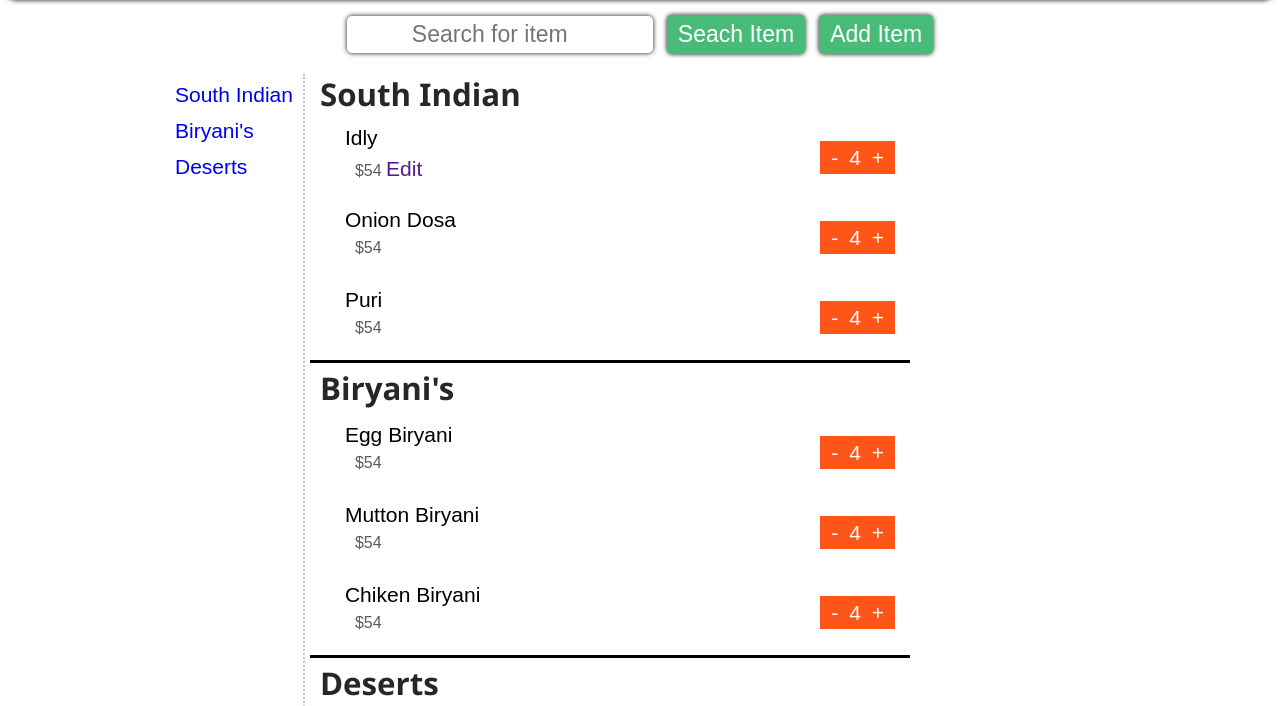
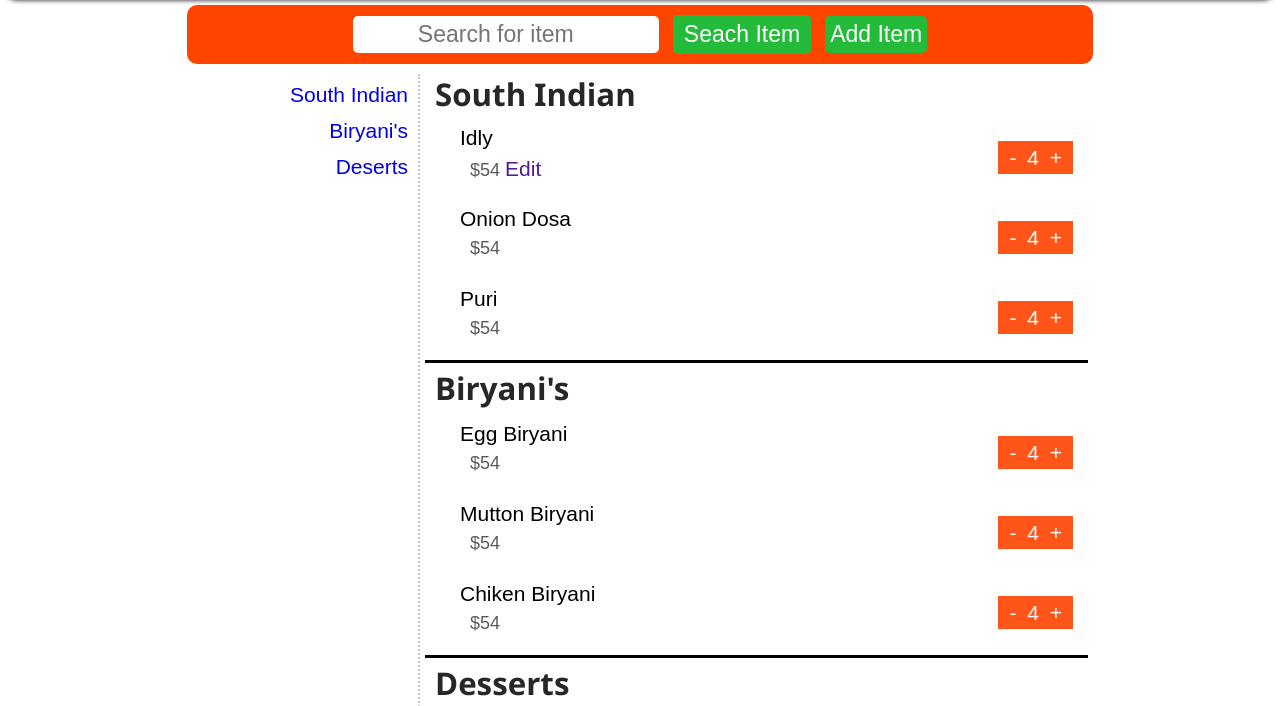
Before and after one commit to saipratap99/HTML_and_CSS, a plain HTML site: page index.html in a window 1280 px wide. Shown: the part 94-800 px from the top of the page. Drawn offline with Linux system fonts and the light colour scheme.

Commit message:
modified index page with some js

```diff
--- a/cm-app.css
+++ b/cm-app.css
@@ -51,9 +51,11 @@ body{
 .search-box{
   display: flex;
   align-items: center;
-  max-width: 75%;
+  max-width: 70%;
   margin: 5px auto;
   padding: 5px;
+  background-color: orangered;
+  border-radius: 10px;
 }
 .search-box > form{
   margin: 0 auto;
@@ -62,12 +64,11 @@ body{
   font-size: 23px;
   margin: 5px;
   padding: 5px;
-  box-shadow: 0px 0px 5px #0d0f11;
   border: 0px;
   text-align: center;
 }
-.search-box > form input[type="submit"]{
-  background-color: #48BB78;
+.search-box > form input[type="submit"],input[type="button"]{
+  background-color: rgba(21, 196, 64, 0.932);
   border: 1px solid transparent;
   border-radius: 5px;
   padding:5px 10px ;
@@ -80,15 +81,26 @@ body{
 
 
 
+.addItem-form{
+  width: 70%;
+  margin: 5px auto;
+  display: none;
+}
+.addItem-form form > input{
+  margin: 0 auto;
+}
+
+
 
 
 .menu-menuItems{
-  width: 75%;
+  max-width: 70%;
   margin: 0 auto;
   display: flex;
   font-family: sans-serif;
 }
 .cafeteria-menu{
+  width: 25%;
   margin: 5px;
   border-right: 2px dotted rgba(197, 194, 194, 0.966);
 }
@@ -102,6 +114,7 @@ body{
 .menu{
   margin: 5px;
   padding: 5px;
+  text-align: right;
 
 }
 .menuItem {
@@ -114,9 +127,12 @@ body{
   align-items: center;
   font-family: sans-serif;
 }
+.cafeteria-menuItems{
+  width: 75%;
+  margin: 0 auto;
+}
 .menuItems-list{
   border-bottom: 3px solid black;
-  width: 600px;
 }
 .menuItem > p{
   padding: 5px;
@@ -137,7 +153,7 @@ body{
    display: block;
    padding: 5px;
    margin: 5px;
-   font-size: 16px;
+   font-size: 18px;
    color: rgb(92, 91, 91);
  }
  .orderItem-add > a{
--- a/index.html
+++ b/index.html
@@ -8,6 +8,16 @@
   <link rel="stylesheet" type="text/css" href="cm-app.css">
   <link rel="stylesheet" type="text/css" href="reset.css">
   <link rel="stylesheet" type="text/css" href="typography.css">
+  <script>
+    function displayForm() {
+      var x = document.getElementById("addItem-form");
+      if (x.style.display === "none") {
+        x.style.display = "block";
+      } else {
+        x.style.display = "none";
+      }
+    }
+  </script>
 </head>
 
 <body>
@@ -25,20 +35,35 @@
     <form>
       <input type="search" placeholder="Search for item">
       <input type="submit" value="Seach Item">
-      <input type="submit" value="Add Item">
+      <input type="button" onclick=displayForm() value="Add Item">
+    </form>
+  </div>
+  <div class="addItem-form" id="addItem-form">
+    <form>
+      <input type="text" placeholder="Item name">
+      <input type="number" placeholder="Price"><br>
+      <input type="text" placeholder="Description of item">
+      <select id="cars" name="cars">
+        <option value="Breakfast">Biryani</option>
+        <option value="Biryani">South Indian</option>
+        <option value="Desserts">Desserts</option>
+        <option value="Ice Cream">Ice Cream</option>
+      </select>
+      <br>
+      <input type="submit" onclick=displayForm() placeholder="Add Item">
     </form>
   </div>
   <div class="menu-menuItems">
     <div class="cafeteria-menu">
       <ul>
-        <li class="menu"><a href="#">South Indian</a></li>
-        <li class="menu"><a href="#">Biryani's</a></li>
-        <li class="menu"><a href="#">Deserts</a></li>
+        <li class="menu"><a href="#south indian">South Indian</a></li>
+        <li class="menu"><a href="#biryani's">Biryani's</a></li>
+        <li class="menu"><a href="#desserts">Deserts</a></li>
       </ul>
     </div>
     <div class="cafeteria-menuItems">
       <ul class="menuItems-list">
-        <h3 class="menuName">South Indian</h3>
+        <h3 class="menuName" id="south indian">South Indian</h3>
         <li class="menuItem">
           <p>
             Idly
@@ -69,7 +94,7 @@
       </ul>
 
       <ul class="menuItems-list">
-        <h3 class="menuName">Biryani's</h3>
+        <h3 class="menuName" id="biryani's">Biryani's</h3>
         <li class="menuItem">
           <p>
             Egg Biryani
@@ -99,8 +124,9 @@
         </li>
       </ul>
 
+
       <ul class="menuItems-list">
-        <h3 class="menuName">Deserts</h3>
+        <h3 class="menuName" id="desserts">Desserts</h3>
         <li class="menuItem">
           <p>
             Gulab jamun
```
